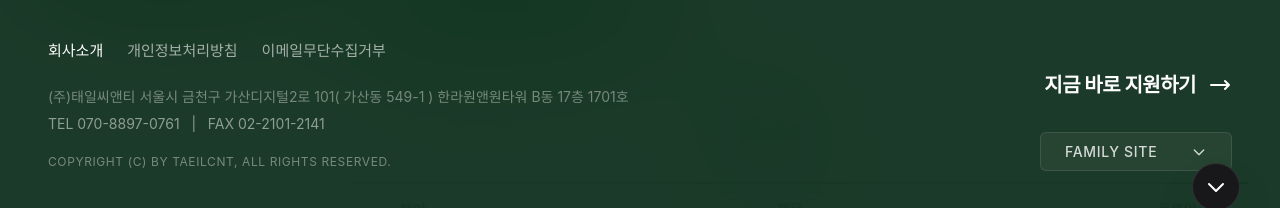
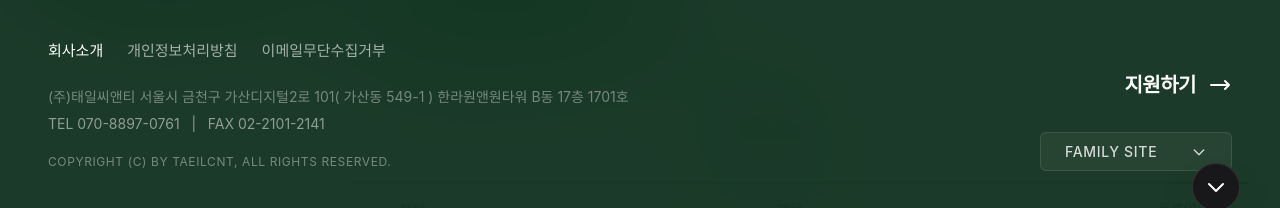
Before and after one commit to yousung1020/taeil-cnt-renewal, a React (Vite) app: page /tech/news in a window 1280 px wide. Both pictures are taken after a click on the button 1208 px from the left and 45 px from the top of the page. Shown: the part 549-757 px from the top of the page. Built offline with nearby package versions, Linux system fonts and the light colour scheme; a web font is replaced by a local one.

Commit message:
hotfix: Footer추가 및 Header 문구 수정

```diff
--- a/src/App.tsx
+++ b/src/App.tsx
@@ -94,7 +94,6 @@ function App() {
             </Route>
           </Routes>
         </main>
-        <Footer />
       </div>
     </Router>
   );
--- a/src/components/Header.tsx
+++ b/src/components/Header.tsx
@@ -302,7 +302,7 @@ export default function Header() {
                       className="group flex items-center gap-3 py-2 text-white hover:text-green-400 transition-all w-full sm:w-auto justify-center sm:justify-end"
                     >
                       <span className="text-[20px] font-bold tracking-tight">
-                        지금 바로 지원하기
+                        지원하기
                       </span>
                       <svg
                         className="w-6 h-6 transform group-hover:translate-x-2 transition-transform"
--- a/src/home/Home.tsx
+++ b/src/home/Home.tsx
@@ -2,6 +2,7 @@ import { Section1 } from "./section1/Section1";
 import { Section2 } from "./section2/Section2";
 import { Section3 } from "./section3/Section3";
 import "./home.css";
+import Footer from "../components/Footer";
 
 function Home() {
   return (
@@ -13,6 +14,7 @@ function Home() {
           <Section3 />
         </div>
       </main>
+      <Footer />
     </div>
   );
 }
```
